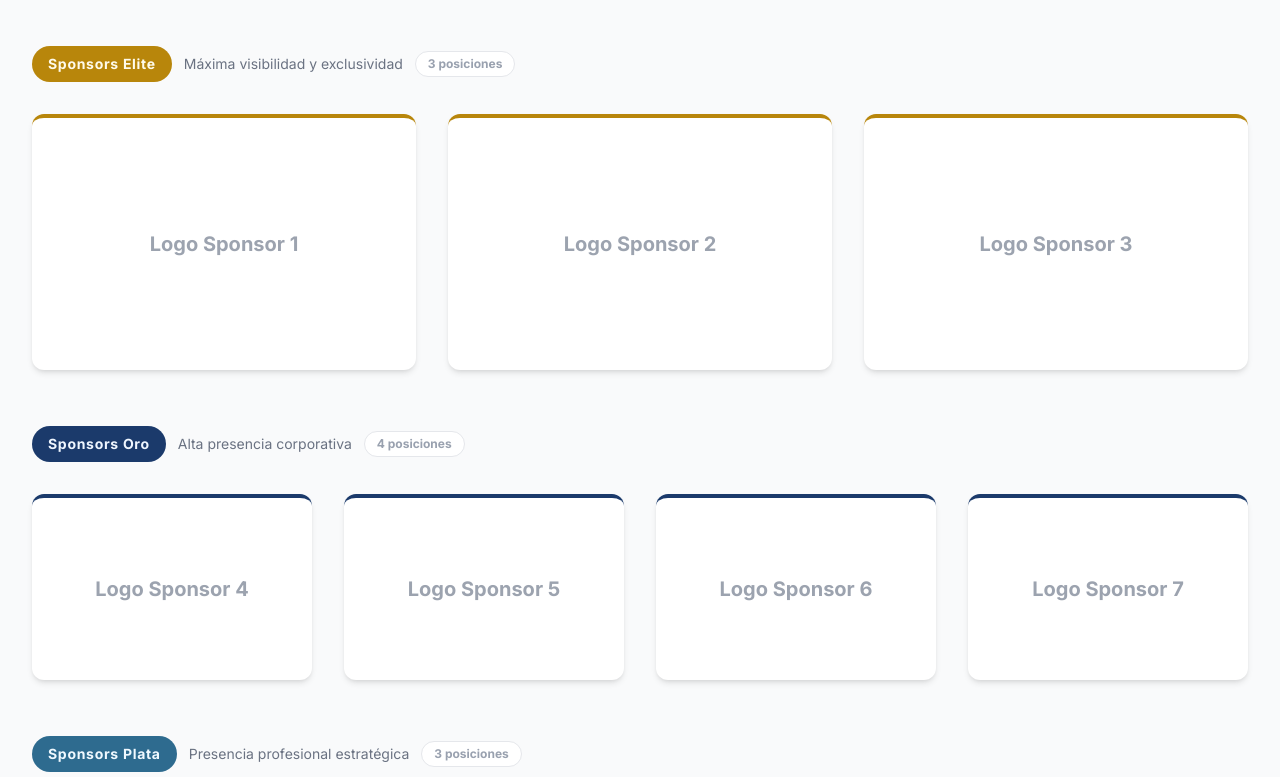
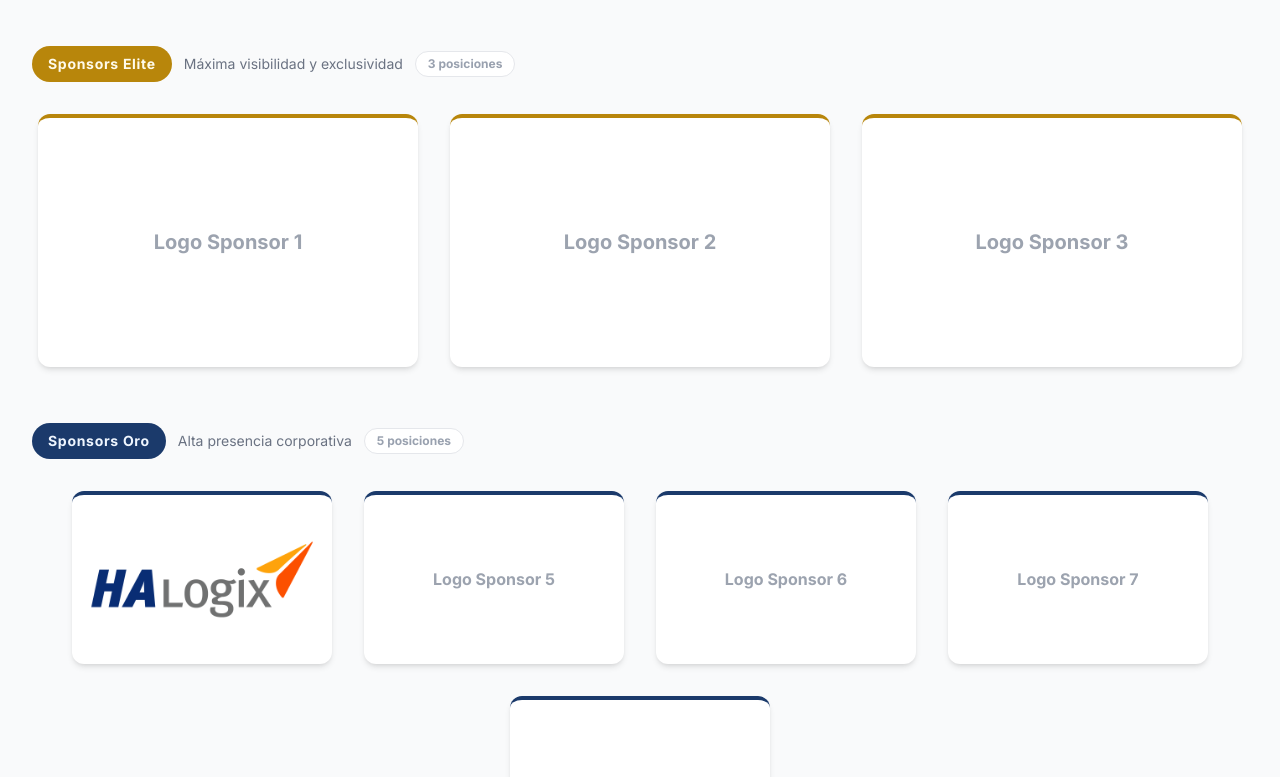
Before and after one commit to jmendozam82/cln_expologistica, a Next.js app in the folder web/: page /patrocinadores in a window 1280 px wide. Shown: the part 2515-3292 px from the top of the page. Built offline with nearby package versions, Linux system fonts and the light colour scheme.

Commit message:
feat: actualizar mapa y pagina de patrocinadores (5 Oro, 2 Plata) y agregar sponsor HA LOGIX

```diff
--- a/web/src/app/patrocinadores/page.tsx
+++ b/web/src/app/patrocinadores/page.tsx
@@ -8,25 +8,26 @@ export const metadata: Metadata = {
 };
 
 export default function PatrocinadoresPage() {
-  const sponsors = [
+  type SponsorTier = "elite" | "oro" | "plata";
+  type Sponsor = { id: string; name: string; tier: SponsorTier; logo?: string };
+
+  const sponsors: Sponsor[] = [
     { id: "E1", name: "Sponsor 1", tier: "elite" },
     { id: "E2", name: "Sponsor 2", tier: "elite" },
     { id: "E3", name: "Sponsor 3", tier: "elite" },
-    { id: "O1", name: "Sponsor 4", tier: "oro" },
+    { id: "O1", name: "HA LOGIX", tier: "oro", logo: "/sponsor/ha_logix_Sponsor_Oro_crop.png" },
     { id: "O2", name: "Sponsor 5", tier: "oro" },
     { id: "O3", name: "Sponsor 6", tier: "oro" },
     { id: "O4", name: "Sponsor 7", tier: "oro" },
-    { id: "P1", name: "Sponsor 8", tier: "plata" },
-    { id: "P2", name: "Sponsor 9", tier: "plata" },
-    { id: "P3", name: "Sponsor 10", tier: "plata" },
+    { id: "O5", name: "Sponsor 8", tier: "oro" },
+    { id: "P1", name: "Sponsor 9", tier: "plata" },
+    { id: "P2", name: "Sponsor 10", tier: "plata" },
   ];
 
-  type SponsorTier = "elite" | "oro" | "plata";
-
-  const TIERS: { key: SponsorTier; label: string; desc: string; color: string; text: string; soft: string; cols: string }[] = [
-    { key: "elite", label: "Sponsors Elite", desc: "Máxima visibilidad y exclusividad", color: "#B8860B", text: "#FFFBEB", soft: "#FBF3E0", cols: "grid-cols-1 sm:grid-cols-2 lg:grid-cols-3" },
-    { key: "oro", label: "Sponsors Oro", desc: "Alta presencia corporativa", color: "#1B3A6B", text: "#EFF6FF", soft: "#E8EFFB", cols: "grid-cols-1 sm:grid-cols-2 lg:grid-cols-4" },
-    { key: "plata", label: "Sponsors Plata", desc: "Presencia profesional estratégica", color: "#2E6B8F", text: "#F0F9FF", soft: "#E9F3F8", cols: "grid-cols-1 sm:grid-cols-2 lg:grid-cols-4" },
+  const TIERS: { key: SponsorTier; label: string; desc: string; color: string; text: string; soft: string; card: string; logo: string }[] = [
+    { key: "elite", label: "Sponsors Elite", desc: "Máxima visibilidad y exclusividad", color: "#B8860B", text: "#FFFBEB", soft: "#FBF3E0", card: "w-full sm:w-[380px] p-8", logo: "text-xl" },
+    { key: "oro", label: "Sponsors Oro", desc: "Alta presencia corporativa", color: "#1B3A6B", text: "#EFF6FF", soft: "#E8EFFB", card: "w-full sm:w-[260px] p-5", logo: "text-base" },
+    { key: "plata", label: "Sponsors Plata", desc: "Presencia profesional estratégica", color: "#2E6B8F", text: "#F0F9FF", soft: "#E9F3F8", card: "w-full sm:w-[200px] p-4", logo: "text-sm" },
   ];
 
   return (
@@ -140,19 +141,29 @@ export default function PatrocinadoresPage() {
                     </span>
                   </div>
 
-                  <div className={`grid ${tier.cols} gap-8`}>
+                  <div className="flex flex-wrap justify-center gap-6 lg:gap-8">
                     {groupSponsors.map((sponsor) => (
                       <div
                         key={sponsor.id}
-                        className="bg-white rounded-xl shadow-md p-8 border-t-4 flex items-center justify-center aspect-[3/2] hover:shadow-lg hover:-translate-y-1 transition-all cursor-pointer group"
+                        className={`relative bg-white rounded-xl shadow-md ${tier.card} border-t-4 flex items-center justify-center aspect-[3/2] hover:shadow-lg hover:-translate-y-1 transition-all cursor-pointer group`}
                         style={{ borderTopColor: tier.color, borderColor: tier.color }}
                       >
-                        <div
-                          className="text-xl font-bold transition-colors"
-                          style={{ color: "#9CA3AF" }}
-                        >
-                          Logo {sponsor.name}
-                        </div>
+                        {sponsor.logo ? (
+                          <Image
+                            src={sponsor.logo}
+                            alt={sponsor.name}
+                            fill
+                            sizes="(max-width: 640px) 100vw, 260px"
+                            className="object-contain p-4 group-hover:scale-105 transition-transform"
+                          />
+                        ) : (
+                          <div
+                            className={`${tier.logo} font-bold transition-colors`}
+                            style={{ color: "#9CA3AF" }}
+                          >
+                            Logo {sponsor.name}
+                          </div>
+                        )}
                       </div>
                     ))}
                   </div>
--- a/web/src/components/SponsorMap.tsx
+++ b/web/src/components/SponsorMap.tsx
@@ -12,6 +12,7 @@ export interface Stand {
   tier: Tier;
   estado: Estado;
   empresa?: string;
+  logo?: string;
   x: number; y: number; w: number; h: number;
   rotate?: number;
   labelSize?: number;
@@ -29,23 +30,23 @@ const C = {
 const LABEL: Record<Tier, string> = { elite: "Elite", oro: "Oro", plata: "Plata" };
 
 /* ─── STANDS NUEVO PLANO FONDO IMAGEN ────────────────────────────── */
-// Ajustadas para un viewBox de 1200 x 750
+// Ajustadas para un viewBox de 1200 x 750 — 3 Elite · 5 Oro · 2 Plata
 const STANDS: Stand[] = [
-  // Pasillo Izquierdo (Frente Mombacho y Télica)
-  { id: "P1", label: "PLATA 1", tier: "plata", estado: "libre", x: 190, y: 555, w: 75, h: 38 },
-  { id: "P2", label: "PLATA 2", tier: "plata", estado: "libre", x: 280, y: 555, w: 75, h: 38 },
-  { id: "P3", label: "PLATA 3", tier: "plata", estado: "libre", x: 370, y: 555, w: 75, h: 38 },
-  { id: "O4", label: "ORO 4", tier: "oro", estado: "libre", x: 460, y: 555, w: 75, h: 38 },
-  { id: "O3", label: "ORO 3", tier: "oro", estado: "libre", x: 550, y: 555, w: 75, h: 38 },
+  // Pasillo Izquierdo (Frente Mombacho y Télica) — ORO 5 → ORO 1
+  { id: "O5", label: "ORO 5", tier: "oro", estado: "libre", x: 190, y: 555, w: 75, h: 38 },
+  { id: "O4", label: "ORO 4", tier: "oro", estado: "libre", x: 280, y: 555, w: 75, h: 38 },
+  { id: "O3", label: "ORO 3", tier: "oro", estado: "libre", x: 370, y: 555, w: 75, h: 38 },
+  { id: "O2", label: "ORO 2", tier: "oro", estado: "libre", x: 460, y: 555, w: 75, h: 38 },
+  { id: "O1", label: "ORO 1", tier: "oro", estado: "libre", x: 550, y: 555, w: 75, h: 38, empresa: "HA LOGIX", logo: "/sponsor/ha_logix_Sponsor_Oro_crop.png" },
 
   // Pasillo Central (Elite, vertical side by side)
   { id: "E1", label: "ELITE 1", tier: "elite", estado: "libre", x: 785, y: 415, w: 38, h: 78, textRotate: 90 },
   { id: "E2", label: "ELITE 2", tier: "elite", estado: "libre", x: 700, y: 415, w: 38, h: 78, textRotate: -90 },
   { id: "E3", label: "ELITE 3", tier: "elite", estado: "libre", x: 723, y: 340, w: 78, h: 38 },
 
-  // Pasillo Derecho (Frente Momotombo)
-  { id: "O1", label: "ORO 1", tier: "oro", estado: "libre", x: 940, y: 555, w: 75, h: 38 },
-  { id: "O2", label: "ORO 2", tier: "oro", estado: "libre", x: 1030, y: 555, w: 75, h: 38 },
+  // Pasillo Derecho (Frente Momotombo) — PLATA 1..2
+  { id: "P1", label: "PLATA 1", tier: "plata", estado: "libre", x: 940, y: 555, w: 75, h: 38 },
+  { id: "P2", label: "PLATA 2", tier: "plata", estado: "libre", x: 1030, y: 555, w: 75, h: 38 },
 ];
 
 /* ─── TOOLTIP ────────────────────────── */
@@ -65,11 +66,17 @@ function Tooltip({ s, px, py }: { s: Stand; px: number; py: number }) {
               className="mt-0.5 px-2.5 py-1 rounded-md text-[9px] font-bold uppercase text-white"
               style={{ background: isRes ? C.res.fill : C[s.tier].fill }}
             >
-              {s.estado}
+              {isRes ? "reservado" : s.empresa ? "confirmado" : "libre"}
             </span>
           </div>
           <div className="h-px bg-gray-100 my-3" />
-          {!isRes ? (
+          {(isRes || s.empresa) && (
+            <div className="rounded-xl p-3 border border-gray-100 bg-gray-50 mb-3">
+              <p className="text-[10px] text-gray-400 uppercase tracking-wider font-semibold mb-1">Empresa Patrocinadora</p>
+              <p className="text-base font-bold text-gray-800">{s.empresa ?? "Reservado — Confirmado"}</p>
+            </div>
+          )}
+          {!isRes && !s.empresa && (
             <>
               <p className="text-[13px] text-gray-500 mb-3 leading-snug">
                 Maximice su presencia ante líderes del sector logístico centroamericano.
@@ -82,11 +89,6 @@ function Tooltip({ s, px, py }: { s: Stand; px: number; py: number }) {
                 Solicitar Cotización →
               </a>
             </>
-          ) : (
-            <div className="rounded-xl p-3 border border-gray-100 bg-gray-50">
-              <p className="text-[10px] text-gray-400 uppercase tracking-wider font-semibold mb-1">Empresa Patrocinadora</p>
-              <p className="text-base font-bold text-gray-800">{s.empresa ?? "Reservado — Confirmado"}</p>
-            </div>
           )}
         </div>
       </div>
@@ -126,6 +128,18 @@ function StandRect({ s, onEnter, onLeave, onMove }: {
         transform={transform}
       />
       <rect x={s.x + 1} y={s.y + 1} width={s.w - 2} height={6} rx={4} fill="rgba(255,255,255,0.12)" transform={transform} />
+      {s.logo ? (
+        <>
+          <rect x={s.x + 3} y={s.y + 3} width={s.w - 6} height={s.h - 6} rx={4} fill="#FFFFFF" transform={transform} />
+          <image
+            href={s.logo}
+            x={s.x + 7} y={s.y + 7} width={s.w - 14} height={s.h - 14}
+            preserveAspectRatio="xMidYMid meet"
+            transform={transform}
+          />
+        </>
+      ) : (
+        <>
           <text
             x={cx} y={cy - 6}
             textAnchor="middle" dominantBaseline="middle"
@@ -144,6 +158,8 @@ function StandRect({ s, onEnter, onLeave, onMove }: {
           >
             {isRes ? "RESERVADO" : "DISPONIBLE"}
           </text>
+        </>
+      )}
     </g>
   );
 }
```
Also changed, not shown: web/public/sponsor/ha_logix_Sponsor_Oro.png (added), web/public/sponsor/ha_logix_Sponsor_Oro_crop.png (added). Lines whose indentation alone changed are shown as unchanged.
